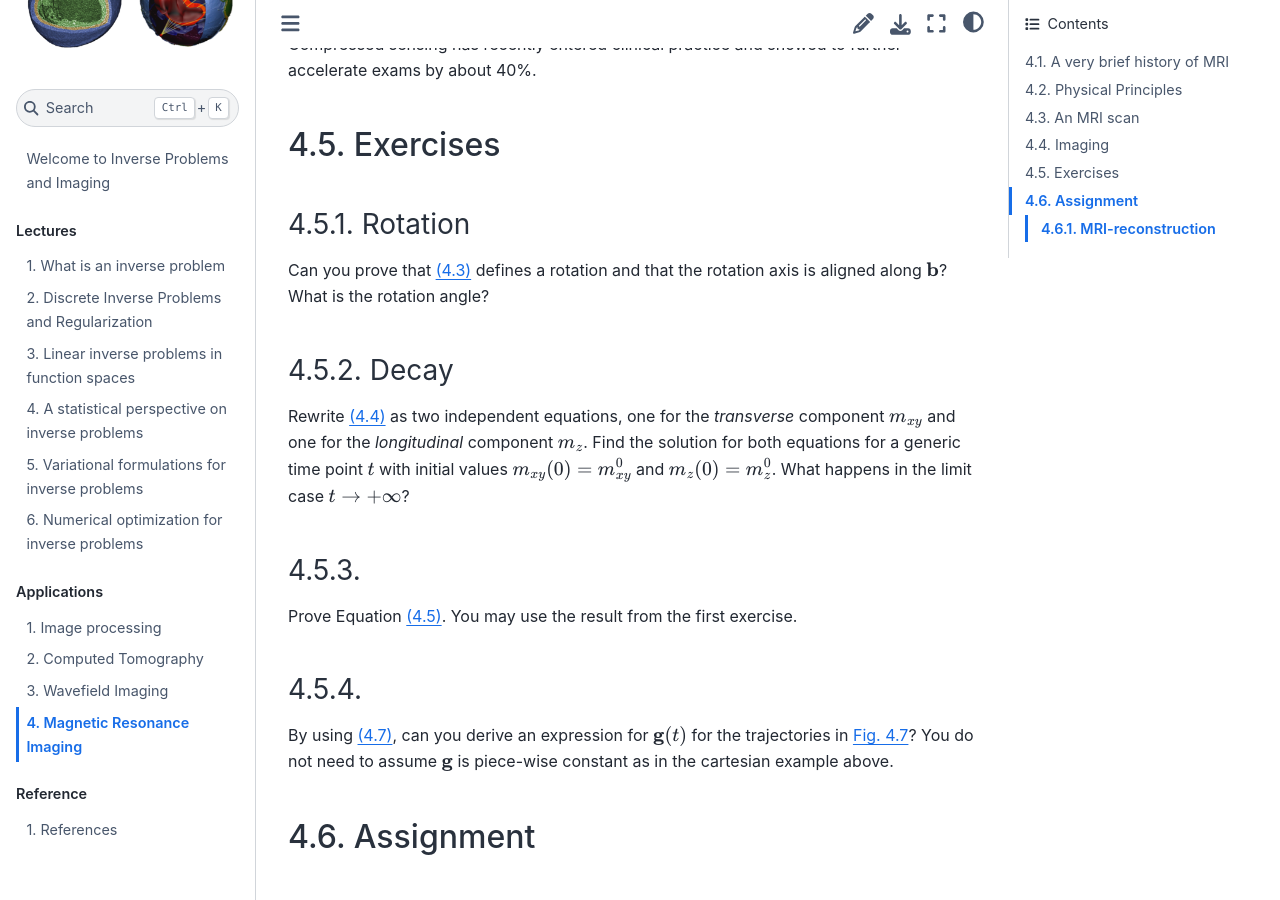
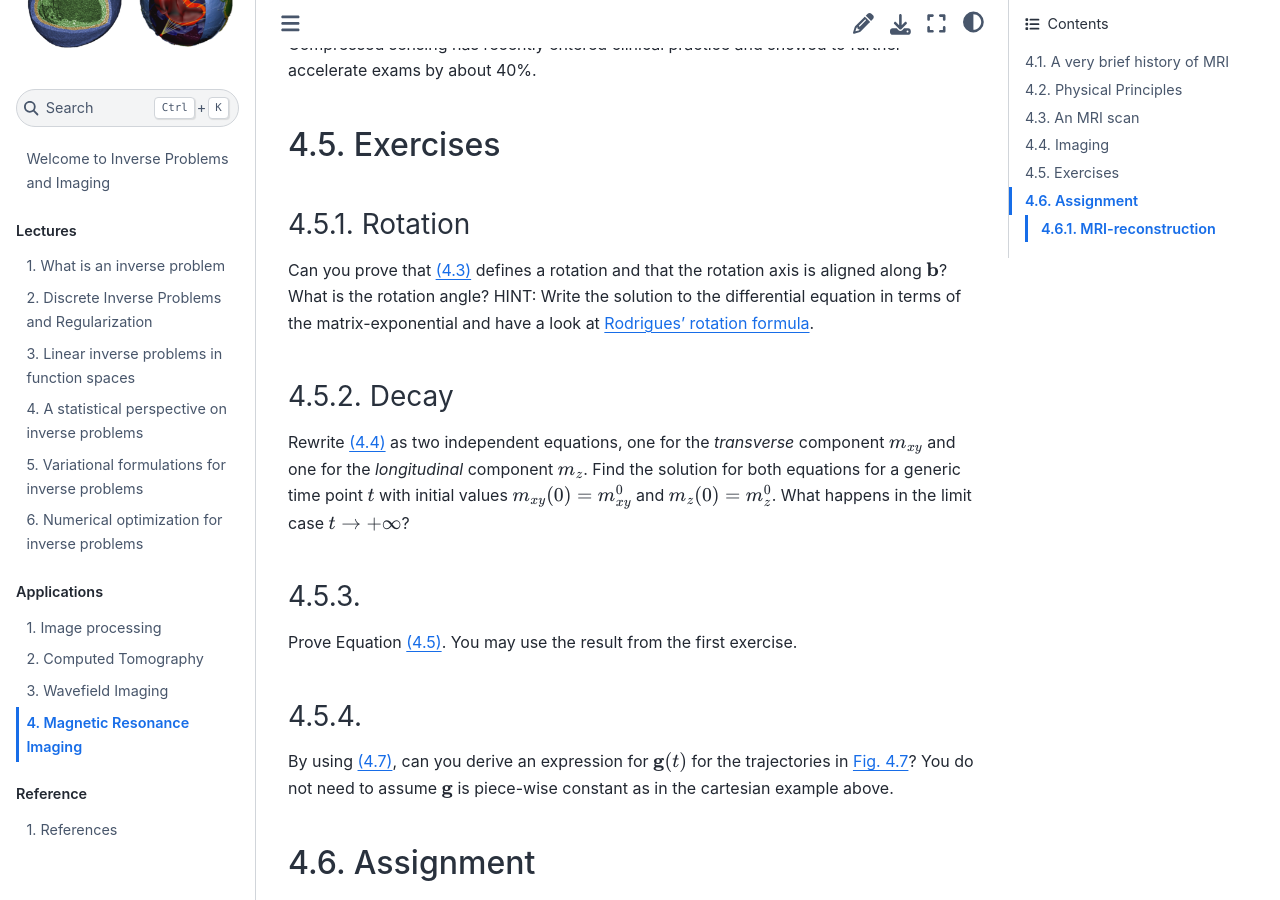
Before and after one commit to TristanvanLeeuwen/IP_and_Im_Lectures, a Jupyter Book: the page built from magnetic_resonance_imaging.md, in a window 1280 px wide and 900 px high, scrolled down 12187 px. Built offline with Jupyter Book 1.0.4 settings and Sphinx 7.4.7 and the Sphinx Book theme 1.1.4, drawn with Linux system fonts in a browser that asks for light colours.

Commit message:
Update magnetic_resonance_imaging.md

```diff
--- a/magnetic_resonance_imaging.md
+++ b/magnetic_resonance_imaging.md
@@ -582,7 +582,7 @@ further accelerate exams by about 40%.
 ### Rotation
 Can you prove that {eq}`rotation` defines a rotation and that the
 rotation axis is aligned along $\mathbf{b}$? What is the rotation
-angle?
+angle? HINT: Write the solution to the differential equation in terms of the matrix-exponential and have a look at [Rodrigues' rotation formula](https://en.wikipedia.org/wiki/Rodrigues%27_rotation_formula).
 
 ### Decay
 Rewrite {eq}`decay` as two independent equations, one for the *transverse* component  $m_{xy}$ and one for the *longitudinal* component $m_z$. Find the solution for both equations for a generic time point $t$ with initial values $m_{xy}(0) =m_{xy}^0$ and $m_z(0) = m_z^0$. What happens in the limit case $t\rightarrow +\infty$?
```
